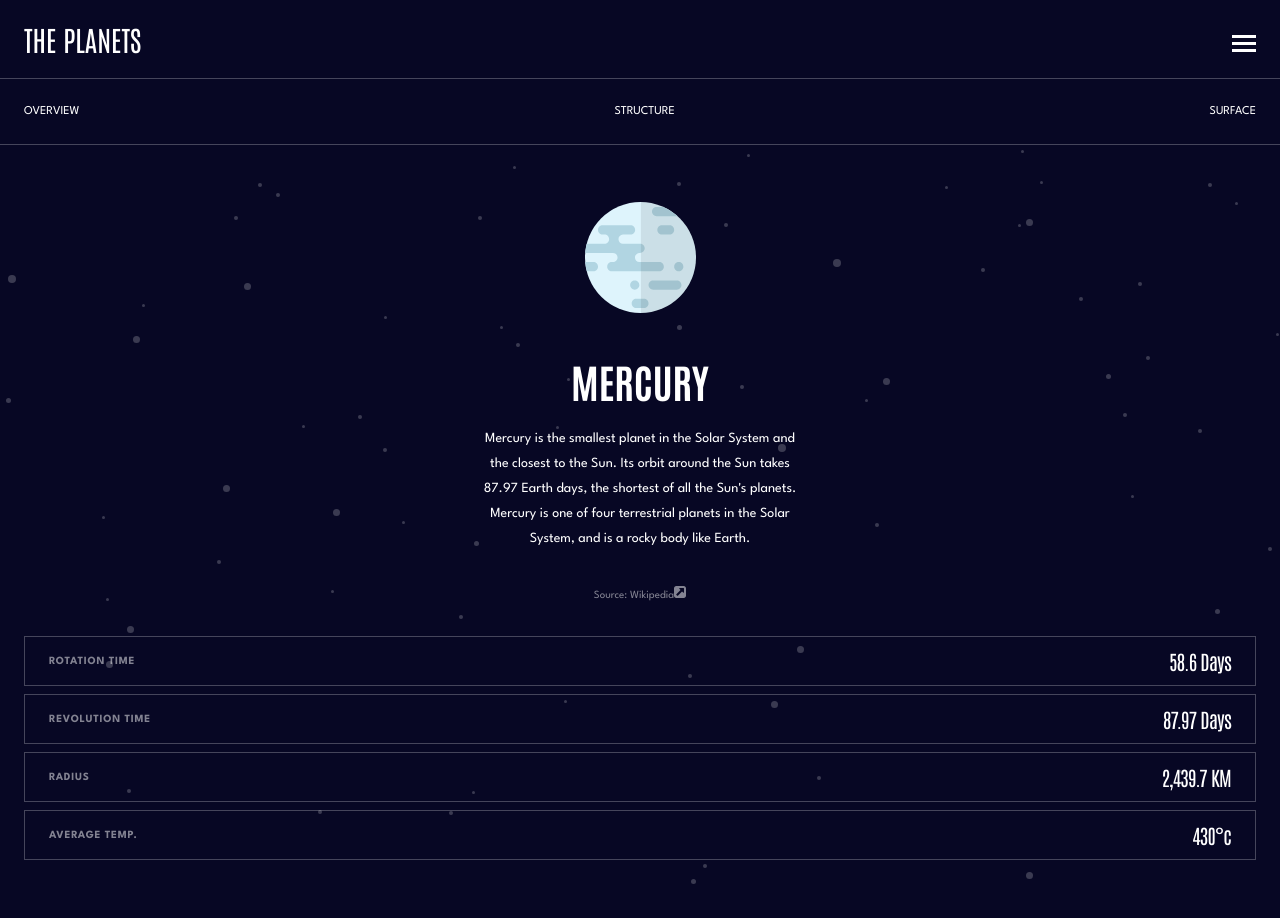
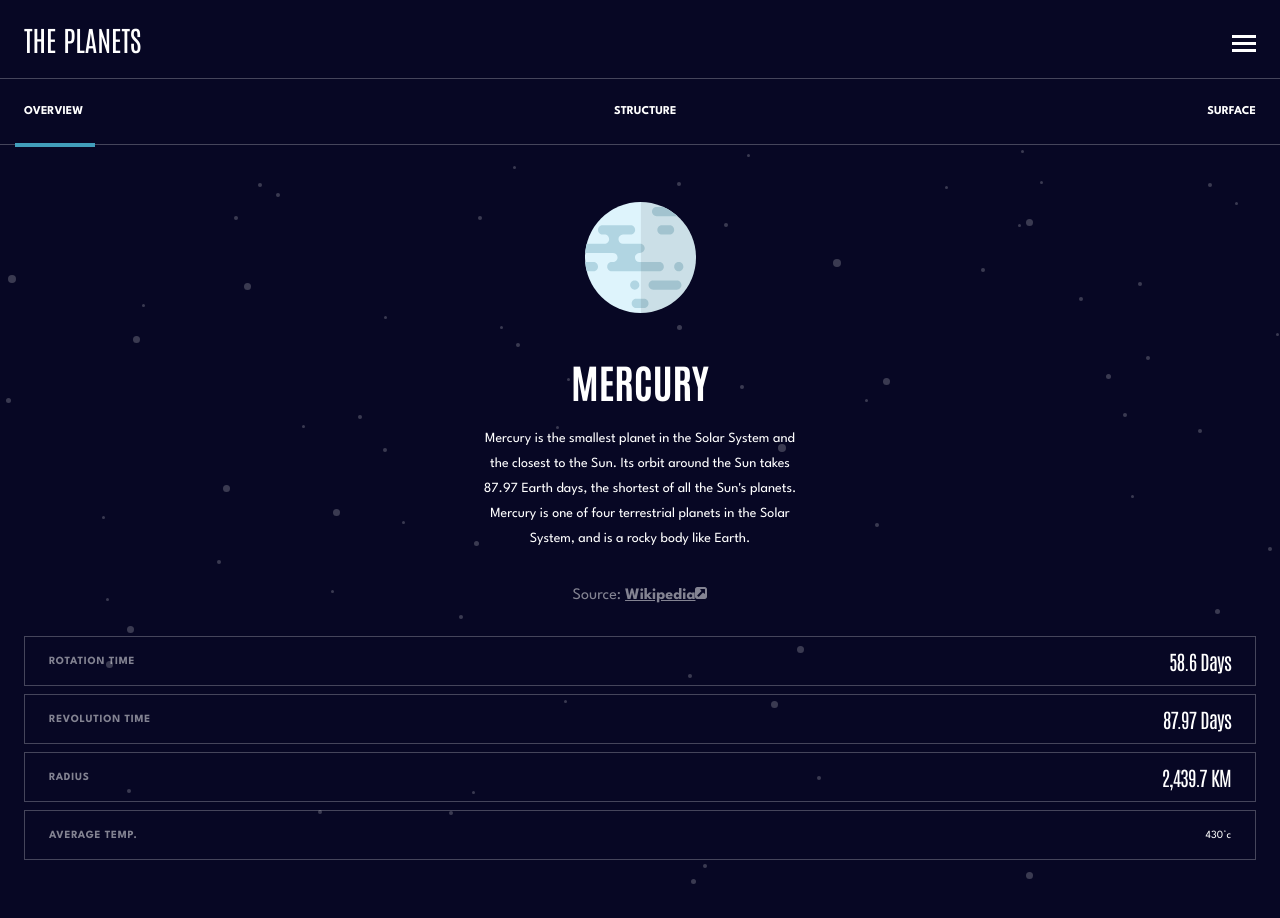
Before and after one commit to dalnoki/planets-facts-site, a React (Vite) app: page / in a window 1280 px wide. Built offline with nearby package versions, Linux system fonts and the light colour scheme.

Commit message:
add submenu decorator

```diff
--- a/src/abstracts/_variables.scss
+++ b/src/abstracts/_variables.scss
@@ -15,12 +15,27 @@ $header-divider: #979797;
 $body-background: #070724;
 
 $earth-color: #545bfe;
+$earth-secondary: #6d2ed5;
+
 $jupiter-color: #ecad7a;
+$jupiter-secondary: #d83a34;
+
 $mars-color: #ff6a45;
+$mars-secondary: #d14c32;
+
 $mercury-color: #def4fc;
+$mercury-secondary: #419ebb;
+
 $neptune-color: #497efa;
+$neptune-secondary: #2d68f0;
+
 $saturn-color: #fccb6b;
+$saturn-secondary: #cd5120;
+
 $uranus-color: #65f0d5;
+$uranus-secondary: #1ec1a2;
+
 $venus-color: #f7cc7f;
+$venus-secondary: #eda249;
 
 $white-opacity: rgba(255, 255, 255, 0.5);
--- a/src/components/PlanetPage.tsx
+++ b/src/components/PlanetPage.tsx
@@ -33,7 +33,11 @@ export default function PlanetPage({ planet }: PlanetType) {
 
   return (
     <div className="planet-page">
-      <SubMenu setCurrentPage={setCurrentPage} />
+      <SubMenu
+        setCurrentPage={setCurrentPage}
+        currentPage={currentPage}
+        name={planet.name}
+      />
       {currentPage === "overview" ? (
         <SubPage
           alt={planet.name}
@@ -73,7 +77,7 @@ export default function PlanetPage({ planet }: PlanetType) {
         </div>
         <div className="planet--facts-row">
           <p className="planet--facts-title">Average temp.</p>
-          <p className="planet--facts-data">{planet.temperature}</p>
+          <p>{planet.temperature}</p>
         </div>
       </div>
     </div>
--- a/src/components/SubMenu.tsx
+++ b/src/components/SubMenu.tsx
@@ -1,11 +1,52 @@
-export default function SubMenu({ setCurrentPage }: any) {
+type SubMenuProps = {
+  setCurrentPage: (currentPage: string) => void;
+  currentPage: string;
+  name: string;
+};
+
+export default function SubMenu({
+  setCurrentPage,
+  currentPage,
+  name,
+}: SubMenuProps) {
   return (
     <ul className="sub-menu">
-      <li>
+      <li className={currentPage === "overview" ? `sub-menu-current` : ""}>
         <a onClick={() => setCurrentPage("overview")}>Overview</a>
+        <span
+          className={
+            currentPage === "overview"
+              ? `sub-menu-current--${name.toLowerCase()}`
+              : ""
+          }
+        ></span>
       </li>
-      <li onClick={() => setCurrentPage("structure")}>Structure</li>
-      <li onClick={() => setCurrentPage("surface")}>Surface</li>
+      <li className={currentPage === "structure" ? `sub-menu-current` : ""}>
+        <a onClick={() => setCurrentPage("structure")}>Structure</a>
+        <span
+          className={
+            currentPage === "structure"
+              ? `sub-menu-current--${name.toLowerCase()}`
+              : ""
+          }
+        ></span>
+      </li>
+      <li
+        className={
+          currentPage === "surface"
+            ? `sub-menu-current sub-menu-current--${name.toLowerCase()}`
+            : ""
+        }
+      >
+        <a onClick={() => setCurrentPage("surface")}>Surface</a>
+        <span
+          className={
+            currentPage === "surface"
+              ? `sub-menu-current--${name.toLowerCase()}`
+              : ""
+          }
+        ></span>
+      </li>
     </ul>
   );
 }
--- a/src/main.scss
+++ b/src/main.scss
@@ -72,8 +72,15 @@ body {
 
     &-container {
       align-items: center;
+      height: px-to-rem(65);
       display: flex;
       padding-left: px-to-rem(24);
+
+      & a {
+        color: $header-color;
+        text-decoration: none;
+        text-transform: uppercase;
+      }
     }
   }
 
@@ -149,7 +156,7 @@ body {
     background: $jupiter-color;
   }
 
-  &-mars-color  {
+  &-mars-color {
     background: $mars-color;
   }
 
@@ -189,13 +196,16 @@ body {
 
   &--source {
     color: $white-opacity;
+    font-family: $font-primary;
+    font-size: px-to-rem(16);
     text-align: center;
     padding-top: px-to-rem(32);
     padding-bottom: px-to-rem(28);
 
     & p a {
       color: $white-opacity;
-      text-decoration: none;
+      font-weight: bold;
+      text-decoration: underline;
     }
   }
 
@@ -237,8 +247,55 @@ body {
   color: #fff;
   display: flex;
   font-size: px-to-rem(12);
+  font-weight: bold;
   justify-content: space-between;
   list-style: none;
   padding: px-to-rem(20) px-to-rem(24);
   text-transform: uppercase;
+
+  &-current {
+    position: relative;
+
+    &--earth {
+      background: $earth-secondary;
+    }
+
+    &--mars {
+      background: $mars-secondary;
+    }
+
+    &--jupiter {
+      background-color: $jupiter-secondary;
+    }
+
+    &--mercury {
+      background: $mercury-secondary;
+    }
+
+    &--neptune {
+      background: $neptune-secondary;
+    }
+
+    &--saturn {
+      background: $saturn-secondary;
+    }
+
+    &--uranus {
+      background: $uranus-secondary;
+    }
+
+    &--venus {
+      background: $venus-secondary;
+    }
+
+    & span {
+      content: "";
+      display: inline-block;
+      height: 4px;
+      position: absolute;
+      top: 44px;
+      width: 80px;
+      left: -9px;
+    }
+  }
 }
```
Also changed, not shown: src/AppRouter.js (added).
